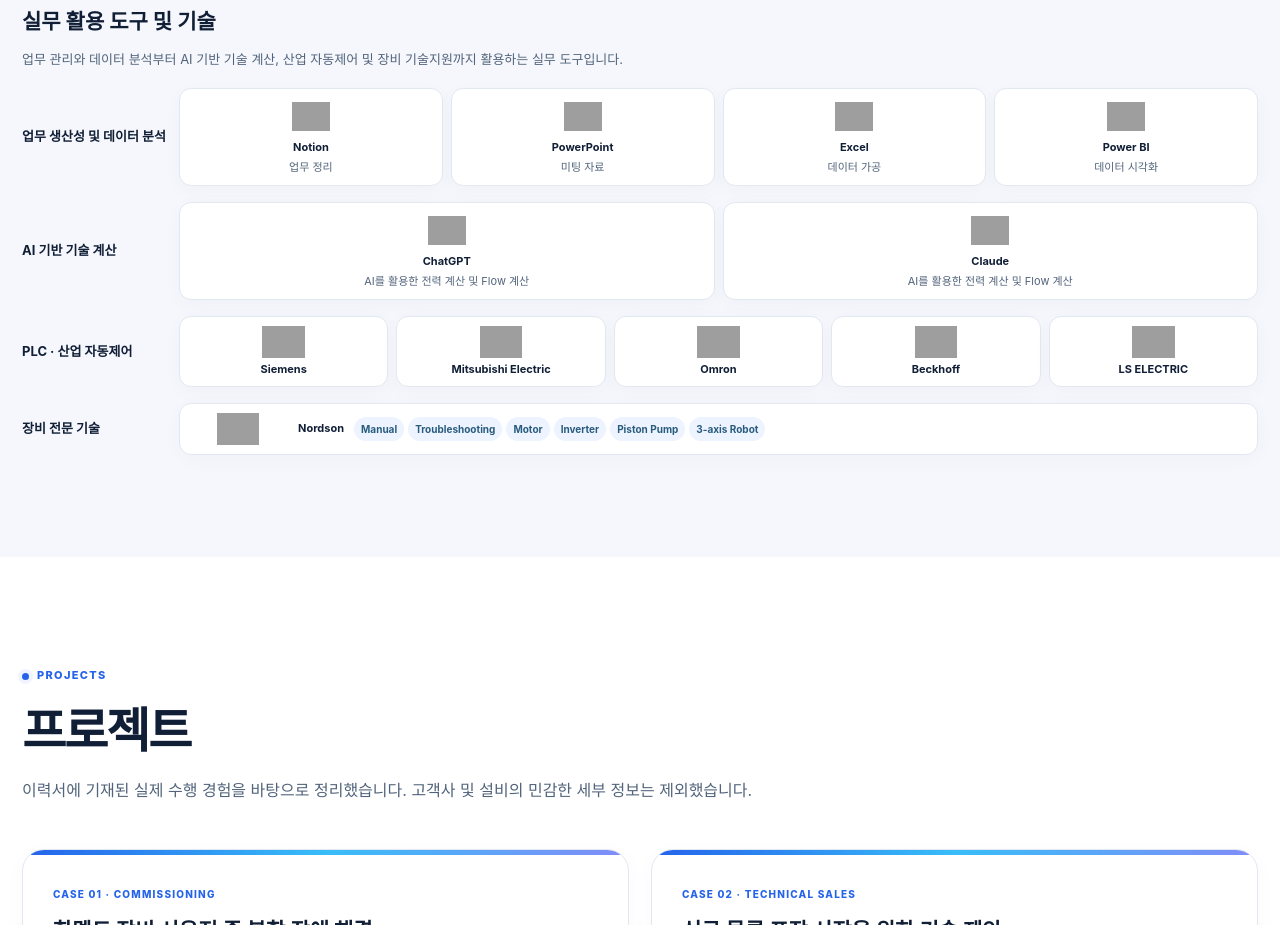
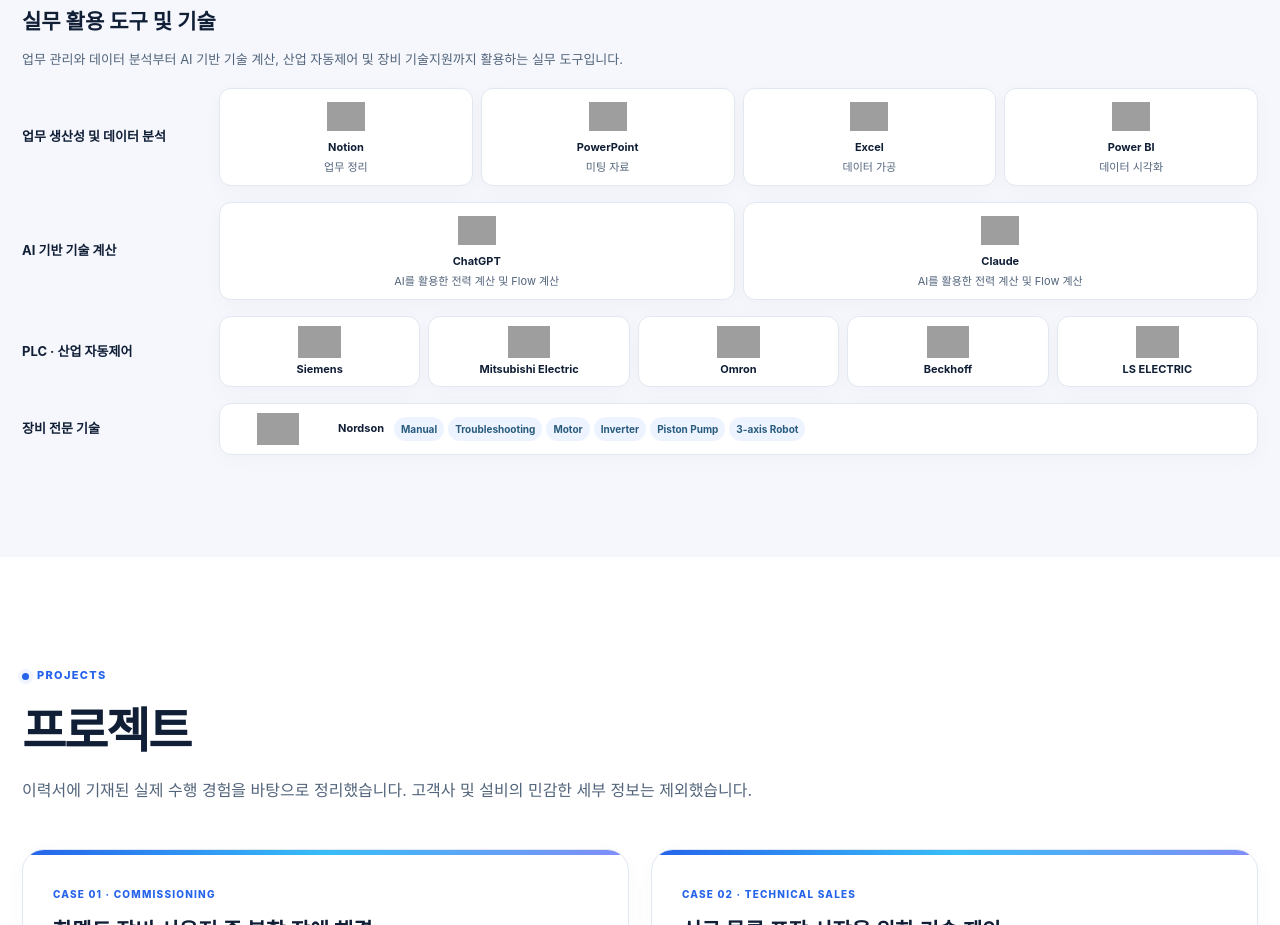
Before and after one commit to yoon9304/yoon9304.github.io, a plain HTML site: page index.html in a window 1280 px wide. Shown: the part 3919-4844 px from the top of the page. Drawn offline with Linux system fonts and the light colour scheme; grey boxes are pictures that could not be loaded.

Commit message:
Keep Korean tool category headings on one line

```diff
--- a/index.html
+++ b/index.html
@@ -248,6 +248,10 @@ body.english .tool-group h4.en{display:block}
 @media(max-width:1000px){#skills .skill-grid{grid-template-columns:repeat(6,minmax(145px,1fr));overflow-x:auto;padding:4px 2px 12px;scroll-snap-type:x proximity}#skills .skill{scroll-snap-align:start}}
 @media(max-width:700px){#skills .tool-group{grid-template-columns:minmax(0,1fr);gap:6px}#skills .tool-grid{overflow-x:auto;padding:3px 2px 8px;scroll-snap-type:x proximity}#skills .tool-grid .tool-card{flex:1 0 108px;scroll-snap-align:start}#skills .nordson-tool{gap:7px}}
 
+
+    #skills .tool-group{grid-template-columns:185px minmax(0,1fr)}
+    #skills .tool-group h4.ko{white-space:nowrap;word-break:keep-all}
+    @media(max-width:700px){#skills .tool-group{grid-template-columns:minmax(0,1fr)}}
 </style>
 </head>
 <body>
```
